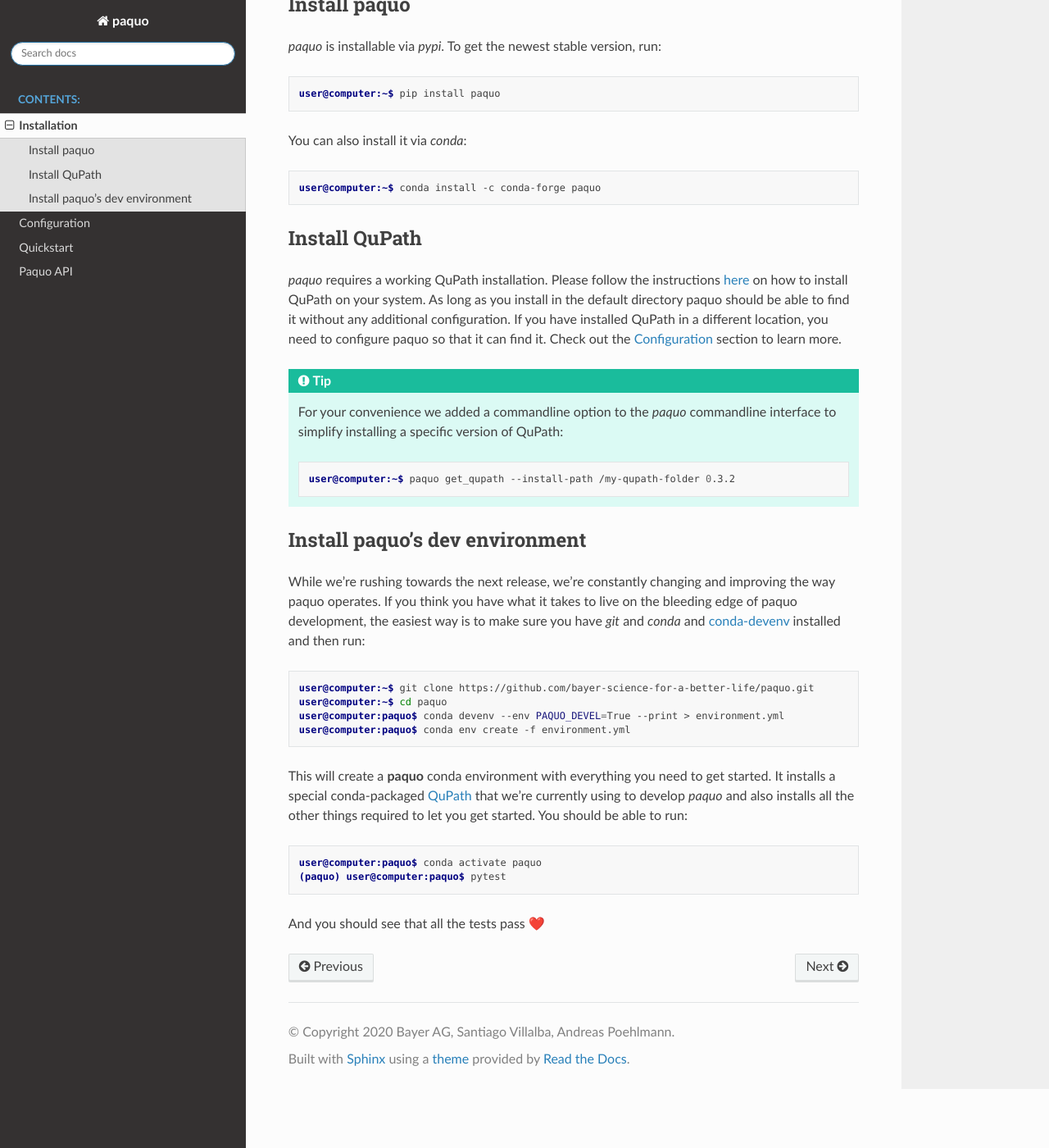
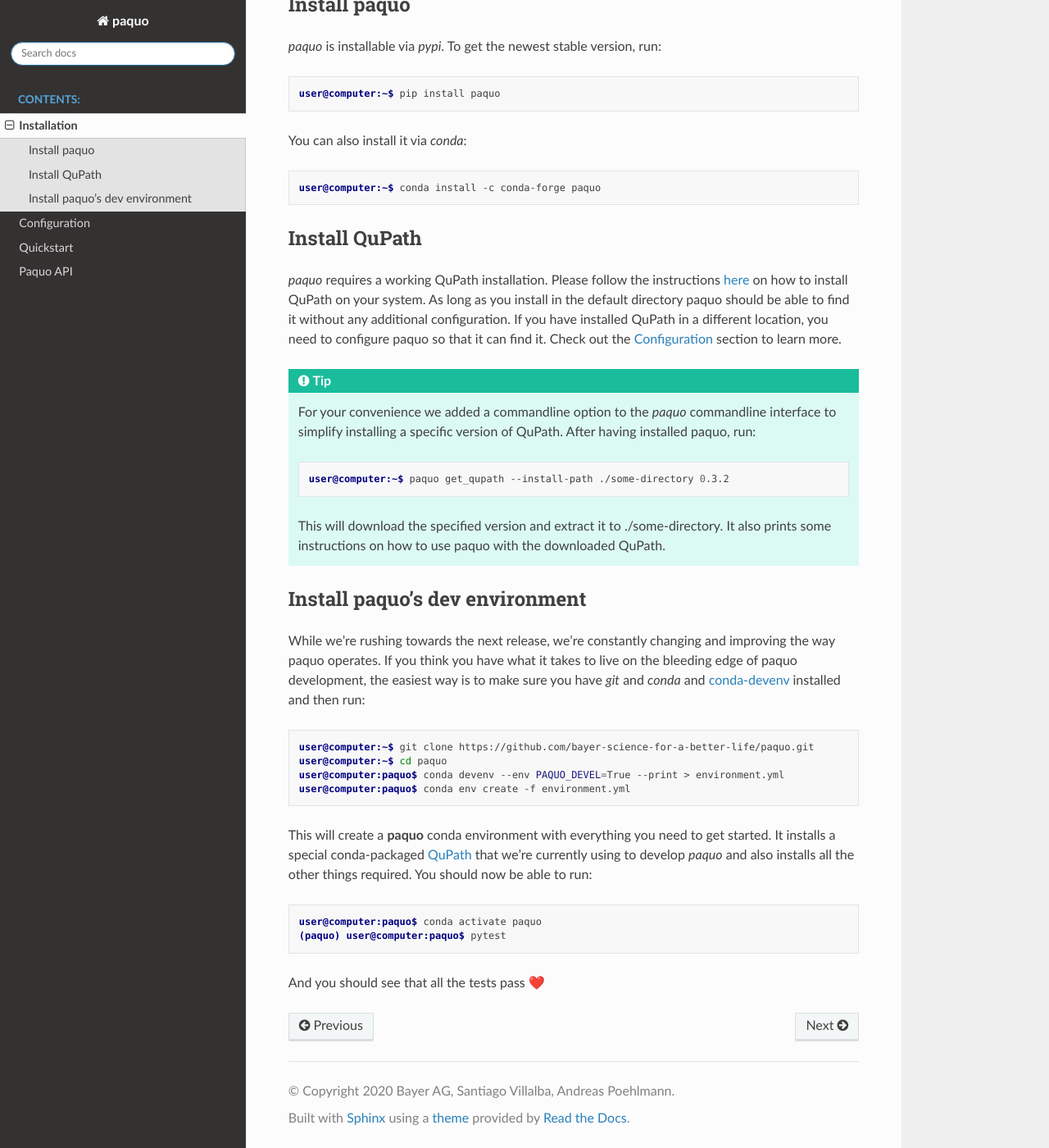
Before and after one commit to Bayer-Group/paquo, a Sphinx documentation site: the page built from docs/source/installation.rst, in a window 1280 px wide and 1400 px high, scrolled down 296 px. Shown: the whole window at 82% size. Built offline with Sphinx 7.4.7 and the Read the Docs theme 2.0.0, drawn with Linux system fonts in a browser that asks for light colours.

Commit message:
docs: update install instructions

```diff
--- a/docs/source/installation.rst
+++ b/docs/source/installation.rst
@@ -37,11 +37,14 @@ find it. Check out the :ref:`Configuration` section to learn more.
 .. tip::
 
     For your convenience we added a commandline option to the `paquo` commandline interface to
-    simplify installing a specific version of QuPath:
+    simplify installing a specific version of QuPath. After having installed paquo, run:
 
     .. code-block:: console
 
-        user@computer:~$ paquo get_qupath --install-path /my-qupath-folder 0.3.2
+        user@computer:~$ paquo get_qupath --install-path ./some-directory 0.3.2
+
+    This will download the specified version and extract it to ./some-directory. It also prints
+    some instructions on how to use paquo with the downloaded QuPath.
 
 
 Install paquo's dev environment
@@ -61,8 +64,8 @@ then run:
 
 This will create a **paquo** conda environment with everything you need to get started. It installs a
 special conda-packaged `QuPath <https://github.com/bayer-science-for-a-better-life/qupath-feedstock>`_
-that we're currently using to develop `paquo` and also installs all the other things required to let
-you get started. You should be able to run:
+that we're currently using to develop `paquo` and also installs all the other things required. You
+should now be able to run:
 
 .. code-block:: console
 
```
Also changed, not shown: README.md (+8 -2 lines).
